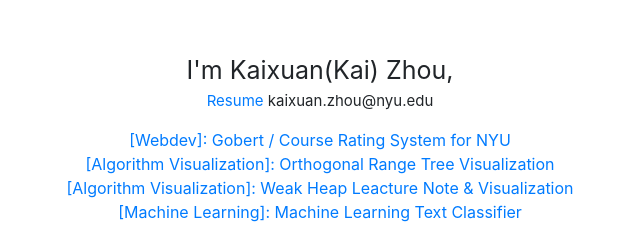
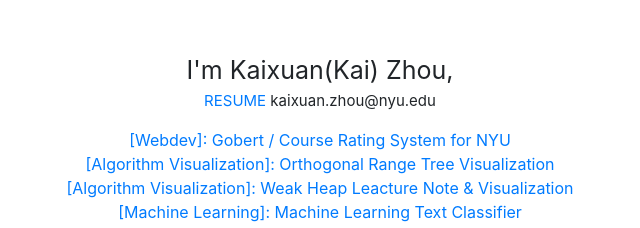
Before and after one commit to ZhouJoseph/ZhouJoseph.github.io, a plain HTML site: page index.html in a window 1280 px wide. Shown: the part 120-348 px from the top of the page, 320-960 px from the left. Drawn offline with Linux system fonts and the light colour scheme.

Commit message:
capitalized resume

```diff
--- a/index.html
+++ b/index.html
@@ -39,7 +39,7 @@
             <a
               href="https://drive.google.com/file/d/1kEPZR3wnabOEykJJL5uUSgKuggn-Z1Yd/view?usp=sharing"
             >
-              Resume
+              RESUME
             </a>
             kaixuan.zhou@nyu.edu
           </p>
```
